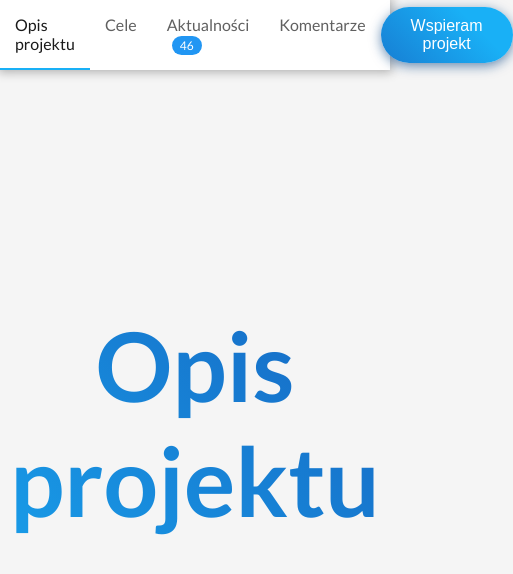
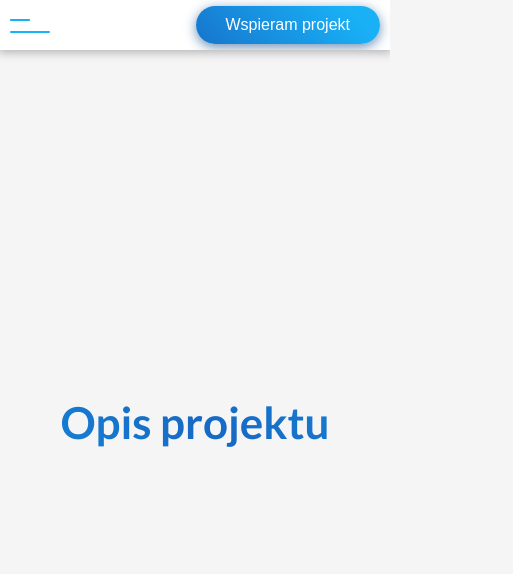
Before and after one commit to bayont/comments-nuxt, a Nuxt app: page /description in a window 390 px wide. Shown: the top 574 px of the page, 513 px wide, since content can reach past the window. Built offline with nearby package versions, Linux system fonts and the light colour scheme.

Commit message:
feat: add mobile support

```diff
--- a/components/AnimatedFadeHeader.vue
+++ b/components/AnimatedFadeHeader.vue
@@ -22,6 +22,12 @@
   animation: loop 3s infinite ease-in-out;
 }
 
+@media screen and (max-width: 768px) {
+  .container {
+    font-size: 44px;
+  }
+}
+
 @keyframes loop {
   0% {
     background-position: 0 0;
--- a/components/FadeButton.vue
+++ b/components/FadeButton.vue
@@ -22,6 +22,7 @@ export default {
   padding: 10px 30px;
   cursor: pointer;
   transition: background-position 0.5s, filter 0.2s;
+  white-space: nowrap;
 
   &:hover {
     background-position: 100% 100%;
--- /dev/null
+++ b/components/Hamburger.vue
@@ -0,0 +1,62 @@
+<template>
+  <button class="button" @click.stop="handleClick">
+    <div class="button__burger">
+      <div class="burger__line--first"></div>
+      <div class="burger__line--second"></div>
+    </div>
+  </button>
+</template>
+<script>
+export default {
+  emits: ['activate'],
+  methods: {
+    handleClick(event) {
+      const { classList } = event.target;
+      if (classList.contains('open')) {
+        this.$emit('activate', false);
+        classList.remove('open');
+      } else {
+        this.$emit('activate', true);
+        classList.add('open');
+      }
+    }
+  }
+};
+</script>
+<style lang="scss" scoped>
+@mixin burger-line {
+  position: absolute;
+  height: 2px;
+  background-color: $accent-light-color;
+  border-radius: 2px;
+}
+.button {
+  padding: 0;
+  border: none;
+  background: none;
+}
+.button__burger {
+  width: 100%;
+  height: 30%;
+  position: relative;
+  pointer-events: none;
+}
+.burger {
+  &__line--first {
+    @include burger-line;
+    top: 0;
+    width: 100%;
+    transform: translateX(-25%) scaleX(0.5);
+    transition: transform 0.5s;
+  }
+  &__line--second {
+    @include burger-line;
+    width: 100%;
+    top: 100%;
+  }
+}
+
+.button.open .burger__line--first {
+  transform: translateX(0) scaleX(1);
+}
+</style>
--- a/components/MainHeader.vue
+++ b/components/MainHeader.vue
@@ -11,5 +11,14 @@
   display: flex;
   justify-content: space-around;
   align-items: baseline;
+  overflow-x: scroll;
+}
+
+@media screen and (max-width: 768px) {
+  .header {
+    justify-content: space-between;
+    align-items: center;
+    padding: 0 10px;
+  }
 }
 </style>
--- a/components/MainNav.vue
+++ b/components/MainNav.vue
@@ -1,6 +1,7 @@
 <template>
   <nav class="nav">
-    <ul class="nav__list">
+    <Hamburger class="burger" @activate="activateNav" />
+    <ul class="nav__list" ref="list">
       <li class="nav__item"><NuxtLink to="/description">Opis projektu</NuxtLink></li>
       <li class="nav__item"><NuxtLink to="/goals">Cele</NuxtLink></li>
       <li class="nav__item">
@@ -10,13 +11,37 @@
     </ul>
   </nav>
 </template>
+<script lang="ts">
+export default {
+  methods: {
+    activateNav(value: boolean) {
+      const element = this.$refs.list as HTMLElement;
+      if (value) {
+        element.classList.remove('close');
+        element.classList.add('open');
+      } else {
+        element.classList.remove('open');
+        element.classList.add('close');
+      }
+    }
+  }
+};
+</script>
 <style lang="scss" scoped>
+.nav {
+  min-height: 50px;
+}
+.burger {
+  display: none;
+  margin-top: 5px;
+}
 .nav__list {
   list-style: none;
   display: flex;
   font-size: 16px;
   padding: 0;
   margin: 0;
+  animation: none;
 }
 
 .nav__item a {
@@ -24,18 +49,73 @@
   display: block;
   color: inherit;
   text-decoration: inherit;
-  border-bottom: 2px solid transparent;
+  border: 2px solid transparent;
   color: #606060;
+  white-space: nowrap;
 }
 
 .nav__item a:hover,
 a.router-link-active {
-  border-bottom-color: #19b0f6;
+  border-bottom-color: $accent-light-color;
   color: $base-text-color;
 }
 
-.flex {
-  display: flex;
-  align-items: baseline;
+@media screen and (max-width: 768px) {
+  .nav {
+    height: 100%;
+  }
+  .burger {
+    display: block;
+    width: 40px;
+    height: 40px;
+  }
+  .nav__list {
+    flex-direction: column;
+    opacity: 0;
+    margin-top: -200%;
+  }
+  .nav__list.open {
+    animation: open-nav 0.7s ease-out forwards;
+  }
+  .nav__list.close {
+    animation: close-nav 0.7s ease-out forwards;
+  }
+
+  @keyframes open-nav {
+    0% {
+      margin-top: -200%;
+      opacity: 0;
+    }
+    40% {
+      opacity: 0;
+    }
+    100% {
+      margin-top: 0;
+      opacity: 1;
+    }
+  }
+
+  @keyframes close-nav {
+    0% {
+      margin-top: 0;
+      opacity: 1;
+    }
+    60% {
+      opacity: 0;
+    }
+    99% {
+      margin-top: -200%;
+      display: flex;
+    }
+    100% {
+      display: none;
+    }
+  }
+
+  .nav__item a:hover,
+  a.router-link-active {
+    border-bottom-color: transparent;
+    border-left-color: $accent-light-color;
+  }
 }
 </style>
--- a/pages/comments.vue
+++ b/pages/comments.vue
@@ -84,7 +84,7 @@ export default {
 }
 
 .container {
-  width: 50%;
+  width: min(95vw, 800px);
   margin: 0 auto;
 }
 
@@ -137,4 +137,13 @@ export default {
   margin-left: 16px;
   user-select: none;
 }
+
+@media screen and (max-width: 768px) {
+  .form__panel--left {
+    display: none;
+  }
+  .container__form {
+    padding: 0;
+  }
+}
 </style>
```
